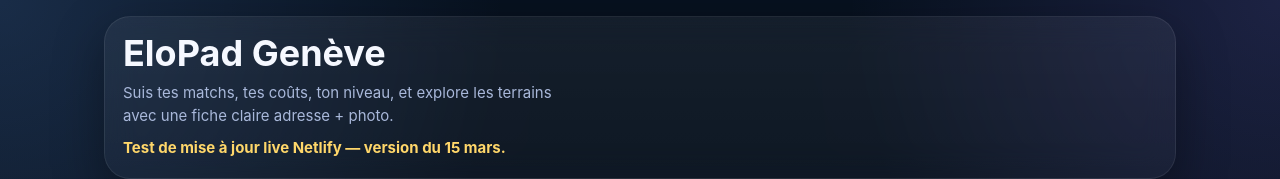
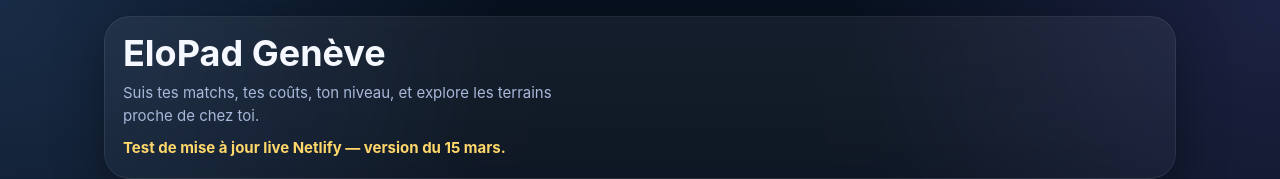
Before and after one commit to milolabagent/Milo, a plain HTML site: page index.html in a window 1280 px wide. Shown: the top 179 px of the page. Drawn offline with Linux system fonts and the light colour scheme.

Commit message:
Update EloPad hero subtitle

```diff
--- a/index.html
+++ b/index.html
@@ -41,7 +41,7 @@
   <main class="shell">
     <section class="hero glass">
       <h1>EloPad Genève</h1>
-      <p class="lead">Suis tes matchs, tes coûts, ton niveau, et explore les terrains avec une fiche claire adresse + photo.</p>
+      <p class="lead">Suis tes matchs, tes coûts, ton niveau, et explore les terrains proche de chez toi.</p>
       <p class="lead" style="margin-top:10px;color:#ffd76a;font-weight:700;">Test de mise à jour live Netlify — version du 15 mars.</p>
     </section>
 
```
